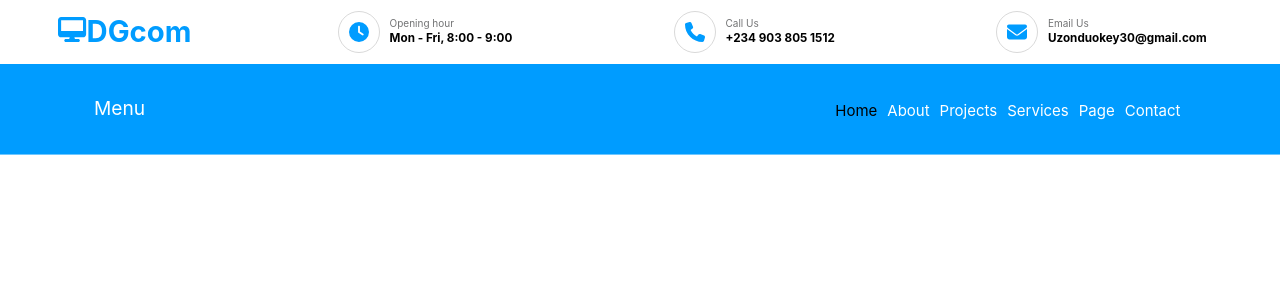
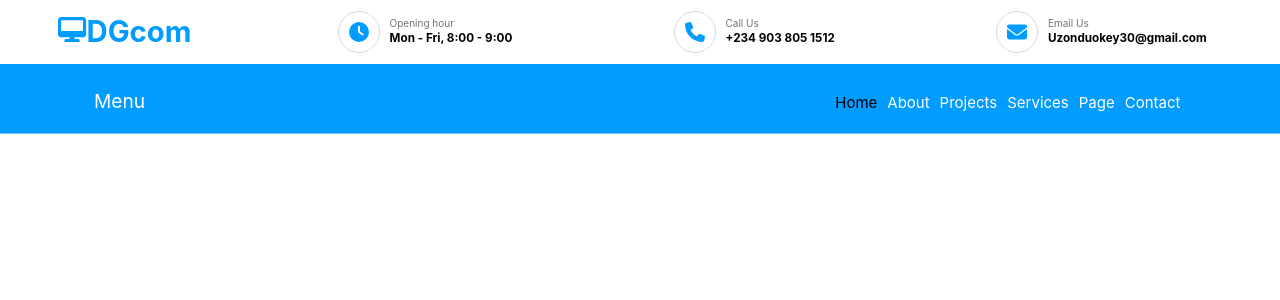
Before and after one commit to Uz-Okey/dgcom, a React (Create React App) app: page / in a window 1280 px wide. Shown: the top 300 px of the page. Built offline with nearby package versions, Linux system fonts and the light colour scheme.

Commit message:
overflow 2

```diff
--- a/src/css/Nav.css
+++ b/src/css/Nav.css
@@ -3,6 +3,12 @@ body {
     padding: 0%;
     margin: 0;
     overflow-x: hidden;
+}
+
+*,
+*::before,
+*::after {
+    box-sizing: border-box;
 }
 
 nav {
```
